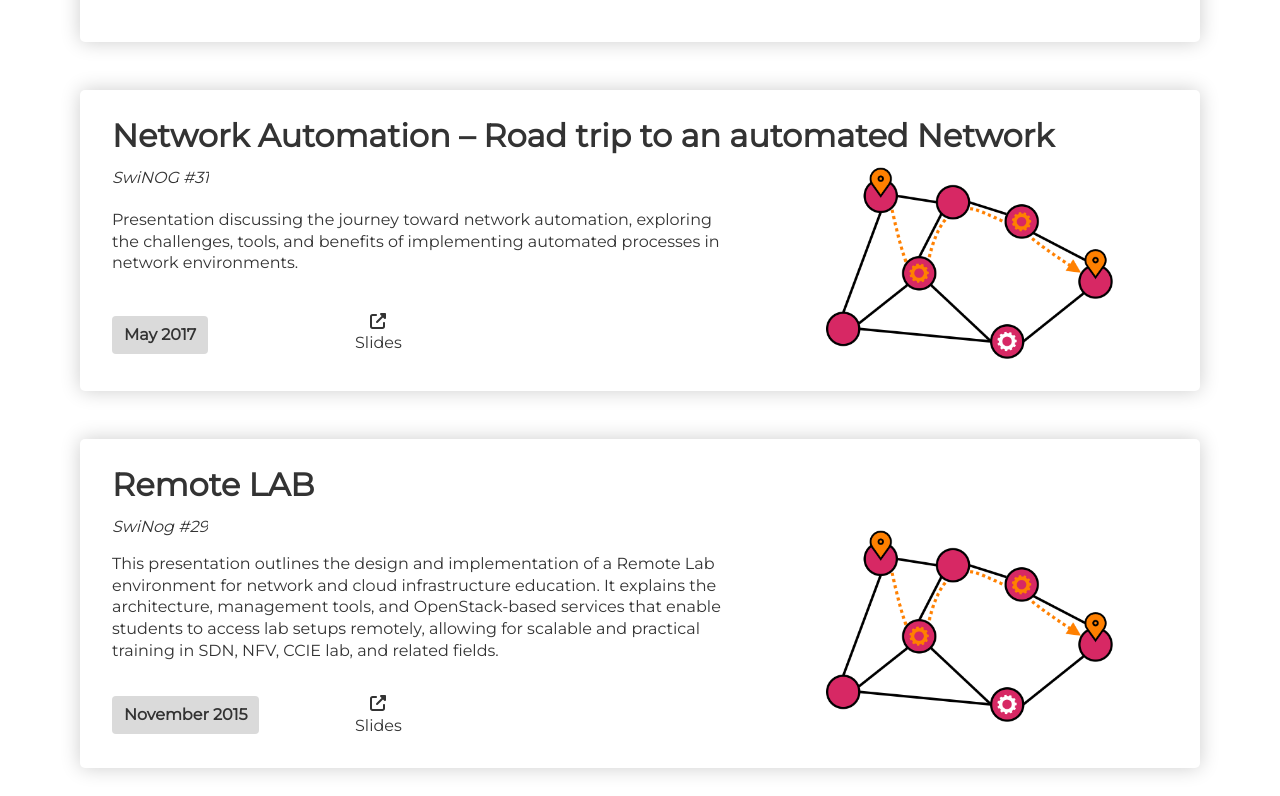
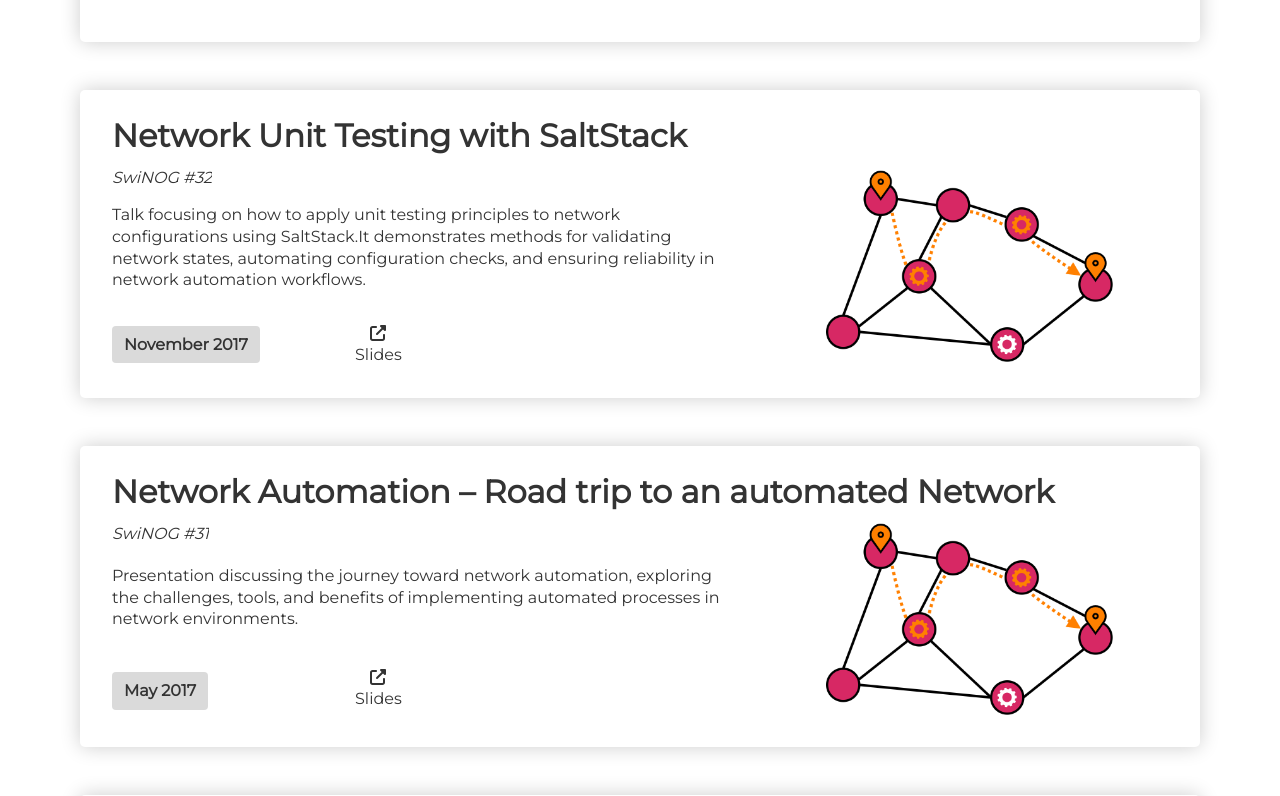
Before and after one commit to ubaumann/ubaumann.ch, a React (Create React App) app: page / in a window 1280 px wide. Shown: the part 5004-5800 px from the top of the page. Built offline with nearby package versions, Linux system fonts and the light colour scheme; grey boxes are pictures that could not be loaded.

Commit message:
Add SwiNog 32

```diff
--- a/src/assets/data.ts
+++ b/src/assets/data.ts
@@ -337,6 +337,33 @@ export const data: Data = {
       ],
     },
     {
+      period: "November 2017",
+      title: "Network Unit Testing with SaltStack",
+      event: "SwiNOG #32",
+      img: serproImg,
+      talkLinks: [
+        {
+          "name": "Slides",
+          "link": "https://www.swinog.ch/wp-content/uploads/2018/07/Urs_Baumann_Network_Unit_Testing_with_SaltStack.pdf",
+          "awesomeFontIcon": ["fas", "external-link-alt"]
+        }
+      ],
+      paragraphs: [
+        {
+          "spanItems": [
+            {
+              "text": "Talk focusing on how to apply unit testing principles to network configurations using SaltStack.",
+              "link": null
+            },
+            {
+              "text": "It demonstrates methods for validating network states, automating configuration checks, and ensuring reliability in network automation workflows.",
+              "link": null
+            }
+          ]
+        }
+      ]
+    },
+    {
       period: "May 2017",
       title: "Network Automation – Road trip to an automated Network",
       event: "SwiNOG #31",
@@ -348,7 +375,7 @@ export const data: Data = {
           "awesomeFontIcon": ["fas", "external-link-alt"]
         }
       ],
-      "paragraphs": [
+      paragraphs: [
         {
           "spanItems": [
             {
@@ -362,7 +389,7 @@ export const data: Data = {
     {
       period: 'November 2015',
       title: 'Remote LAB',
-      event: 'SwiNog #29',
+      event: 'SwiNOG #29',
       img: serproImg,
       talkLinks: [
         {
```
